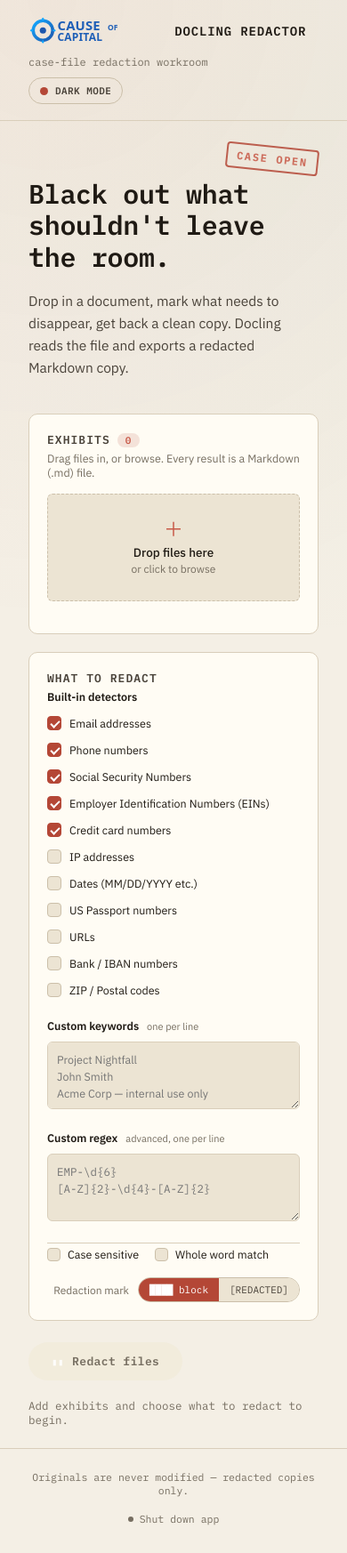
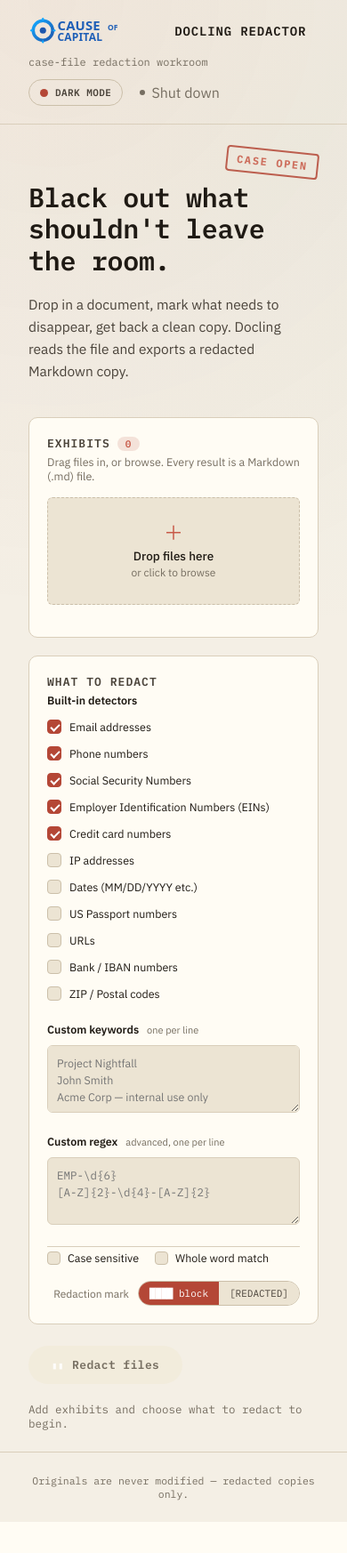
Before and after one commit to HSISean/docling, a Flask app: page / in a window 390 px wide. Shown: the whole page at 89% size. After the commit the page ends 1711 px from the top, so only its background shows below. Run offline with Flask 3, Linux system fonts and the light colour scheme.

Commit message:
feat: added shut down btn

```diff
--- a/static/css/style.css
+++ b/static/css/style.css
@@ -113,8 +113,14 @@ a { color: inherit; }
   margin-left: 4px;
 }
 
+.topbar__actions {
+  display: flex;
+  align-items: center;
+  gap: 8px;
+  margin-left: auto;
+}
+
 .theme-toggle {
-  margin-left: auto;
   background: transparent;
   border: 1px solid var(--border-bright);
   color: var(--paper-dim);
@@ -161,6 +167,10 @@ a { color: inherit; }
   }
 
   .theme-toggle {
+    margin-left: 0;
+  }
+
+  .topbar__actions {
     margin-left: 0;
     order: 3;
   }
@@ -803,10 +813,6 @@ a { color: inherit; }
 /* Footer                                                        */
 /* ---------------------------------------------------------- */
 .foot {
-  display: flex;
-  align-items: center;
-  justify-content: center;
-  gap: 18px;
   text-align: center;
   padding: 24px;
   color: var(--paper-faint);
@@ -949,11 +955,6 @@ a { color: inherit; }
 }
 
 @media (max-width: 560px) {
-  .foot {
-    flex-direction: column;
-    gap: 10px;
-  }
-
   .shutdown-dialog {
     padding: 24px;
   }
--- a/templates/index.html
+++ b/templates/index.html
@@ -18,10 +18,22 @@
     <span class="topbar__name">DOCLING REDACTOR</span>
   </div>
   <span class="topbar__tag">case-file redaction workroom</span>
-  <button type="button" id="themeToggle" class="theme-toggle" aria-label="Toggle color mode">
-    <span class="theme-toggle__dot" aria-hidden="true"></span>
-    <span id="themeToggleLabel">Dark mode</span>
-  </button>
+  <div class="topbar__actions">
+    <button type="button" id="themeToggle" class="theme-toggle" aria-label="Toggle color mode">
+      <span class="theme-toggle__dot" aria-hidden="true"></span>
+      <span id="themeToggleLabel">Dark mode</span>
+    </button>
+    <button
+      type="button"
+      id="shutdown-app"
+      class="shutdown-trigger"
+      aria-haspopup="dialog"
+      aria-controls="shutdown-dialog"
+    >
+      <span class="shutdown-trigger__dot" aria-hidden="true"></span>
+      Shut down
+    </button>
+  </div>
 </header>
 
 <section class="hero">
@@ -142,16 +154,6 @@
 
 <footer class="foot">
   <span>Originals are never modified — redacted copies only.</span>
-  <button
-    type="button"
-    id="shutdown-app"
-    class="shutdown-trigger"
-    aria-haspopup="dialog"
-    aria-controls="shutdown-dialog"
-  >
-    <span class="shutdown-trigger__dot" aria-hidden="true"></span>
-    Shut down app
-  </button>
 </footer>
 
 <dialog id="shutdown-dialog" class="shutdown-dialog" aria-labelledby="shutdown-title">
```
